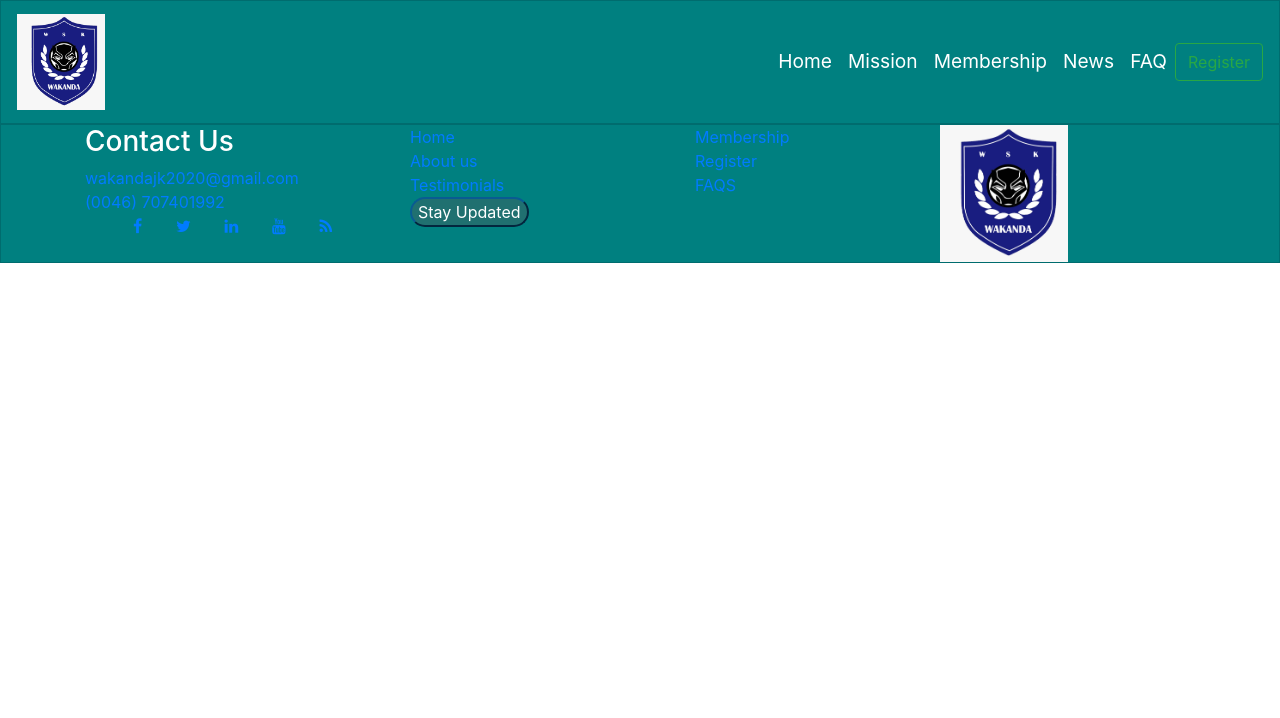
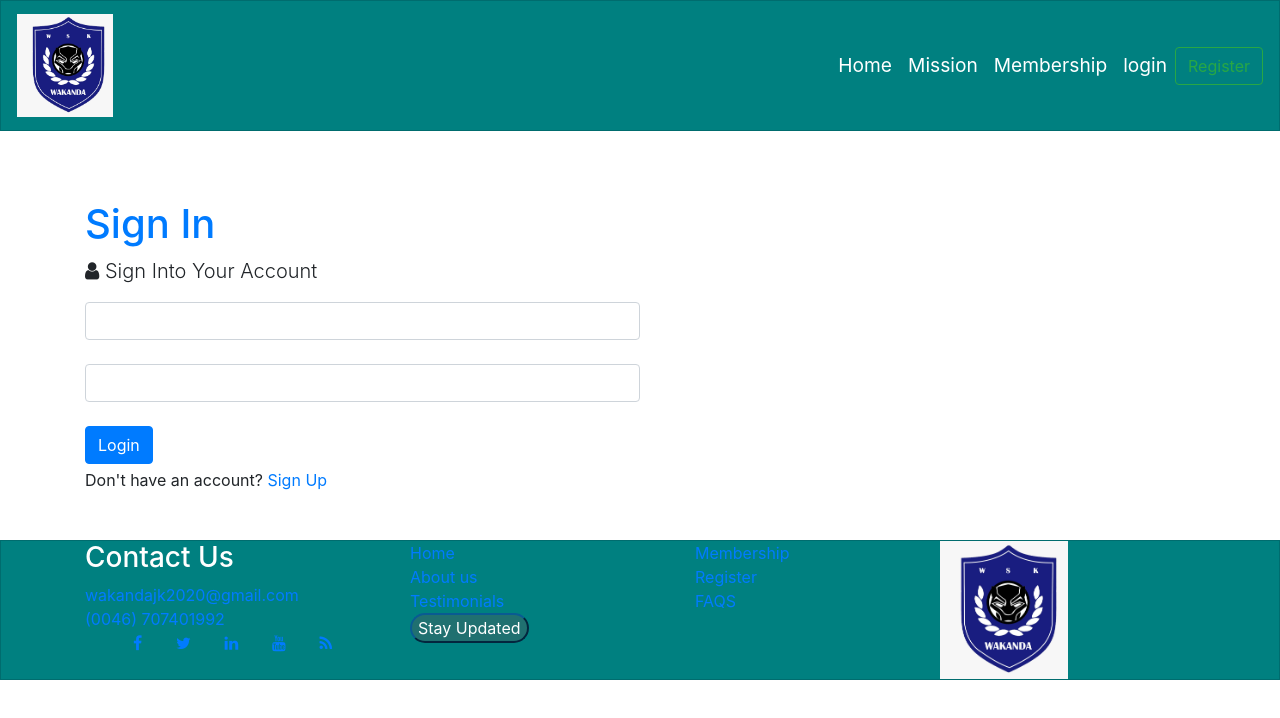
Before and after one commit to yvette809/wakanda-frontend, a React (Create React App) app: page /login in a window 1280 px wide. Shown: the top 718 px of the page. Built offline with nearby package versions, Linux system fonts and the light colour scheme.

Commit message:
auth nav link created

```diff
--- a/src/App.js
+++ b/src/App.js
@@ -13,8 +13,8 @@ import Testimonials from "../src/pages/Testimonials";
 import Faqs from "./pages/Faqs";
 import EventDetails from "./pages/EventDetails";
 import Register from "./components/auth/Register";
+import Login from "./components/auth/Login";
 import { BrowserRouter as Router, Route } from "react-router-dom";
-
 
 class App extends React.Component {
   render() {
@@ -29,6 +29,7 @@ class App extends React.Component {
         <Route path="/donate" component={Donate}></Route>
         <Route path="/testimonials" component={Testimonials}></Route>
         <Route path="/register" component={Register}></Route>
+        <Route path="/login" component={Login}></Route>
         <Route path="/eventdetails/:_id" component={EventDetails}></Route>
         <Footer />
       </Router>
--- a/src/actions/types.js
+++ b/src/actions/types.js
@@ -4,4 +4,5 @@ export const REGISTER_SUCCESS = "REGISTER_SUCCESS";
 export const REGISTER_FAIL = "REGISTER_FAIL";
 export const LOGIN_SUCCESS = "LOGIN_SUCCESS";
 export const LOGIN_FAIL = "LOGIN_FAIL";
+export const LOGOUT = "LOGOUT";
 export const AUTH_ERROR = "AUTH_ERROR";
--- a/src/components/auth/Login.js
+++ b/src/components/auth/Login.js
@@ -0,0 +1,64 @@
+import React, { useState } from "react";
+import { Container, Form, FormControl } from "react-bootstrap";
+import { Link, Redirect } from "react-router-dom";
+import { connect } from "react-redux";
+import { login } from "../../actions/auth";
+
+const Login = ({ login, isAuthenticated }) => {
+  const [formData, setFormData] = useState({
+    email: "",
+    password: "",
+  });
+
+  const { email, password } = formData;
+
+  const onChange = (e) =>
+    setFormData({ ...formData, [e.target.name]: e.target.value });
+
+  const onSubmit = (e) => {
+    e.preventDefault();
+    login(email, password);
+  };
+
+  if (isAuthenticated) {
+    return <Redirect to="/news" />;
+  }
+
+  return (
+    <Container className="mb-5" style={{ marginTop: "200px" }}>
+      <h1 className="large text-primary">Sign In</h1>
+      <p className="lead">
+        <i className="fa fa-user" /> Sign Into Your Account
+      </p>
+
+      <Form onSubmit={onSubmit} className="">
+        <FormControl
+          type="email"
+          value={email}
+          name="email"
+          onChange={onChange}
+          style={{ width: "50%" }}
+          className="mb-4"
+        />
+        <FormControl
+          type="password"
+          value={password}
+          name="password"
+          onChange={onChange}
+          style={{ width: "50%" }}
+          className="mb-4"
+        />
+        <input type="submit" className="btn btn-primary" value="Login" />
+      </Form>
+      <p className="my-1">
+        Don't have an account? <Link to="/register">Sign Up</Link>
+      </p>
+    </Container>
+  );
+};
+
+const mapStateToProps = (state) => ({
+  isAuthenticated: state.auth.isAuthenticated,
+});
+
+export default connect(mapStateToProps, { login })(Login);
--- a/src/components/auth/Register.js
+++ b/src/components/auth/Register.js
@@ -1,10 +1,11 @@
 import React, { useState } from "react";
+import { Container, Form, FormControl } from "react-bootstrap";
 import { connect } from "react-redux";
 import { Link, Redirect } from "react-router-dom";
 import { setAlert } from "../../actions/alert";
 import { register } from "../../actions/auth";
 
-const Register = ({ setAlert,register, isAuthenticated }) => {
+const Register = ({ setAlert, register, isAuthenticated }) => {
   const [formData, setFormData] = useState({
     name: "",
     email: "",
@@ -27,16 +28,16 @@ const Register = ({ setAlert,register, isAuthenticated }) => {
   };
 
   if (isAuthenticated) {
-    return <Redirect to="/" />;
+    return <Redirect to="/home" />;
   }
 
   return (
-    <>
+    <Container id="login_section">
       <h1 className="large text-primary">Sign Up</h1>
       <p className="lead">
         <i className="fas fa-user" /> Create Your Account
       </p>
-      <form className="form" onSubmit={onSubmit}>
+      {/* <form className="form" onSubmit={onSubmit}>
         <div className="form-group">
           <input
             type="text"
@@ -78,11 +79,53 @@ const Register = ({ setAlert,register, isAuthenticated }) => {
           />
         </div>
         <input type="submit" className="btn btn-primary" value="Register" />
-      </form>
+      </form> */}
+
+      <Form onSubmit={onSubmit}>
+        <FormControl
+          type="text"
+          value={name}
+          name="name"
+          placeholder="Name"
+          onChange={onChange}
+          className="mb-4 py-3"
+        />
+        <FormControl
+          type="email"
+          value={email}
+          name="email"
+          placeholder="Email Address"
+          onChange={onChange}
+          className="mb-4 py-3"
+        />
+        <FormControl
+          type="password"
+          value={password}
+          name="password"
+          placeholder="password"
+          className="mb-4 py-3"
+          onChange={onChange}
+          required
+        />
+        <FormControl
+          type="password"
+          value={password2}
+          name="password2"
+          placeholder="confirm password"
+          className="mb-4 py-3"
+          onChange={onChange}
+        />
+        <input
+          type="submit"
+          className="btn btn-primary"
+          value="Register"
+          onClick={onSubmit}
+        />
+      </Form>
       <p className="my-1">
         Already have an account? <Link to="/login">Sign In</Link>
       </p>
-    </>
+    </Container>
   );
 };
 
--- a/src/pages/Footer.jsx
+++ b/src/pages/Footer.jsx
@@ -7,13 +7,13 @@ const  Footer = ()=>{
     return(
 <footer>
   <div className=" container">
-    <div className="row d-flex-inline">
+    <div className="row d-flex-inline text-white">
       <div className="col-sm-3">
           <h3 className = "text-white" >Contact Us</h3>
             <a href="wakandajk2020@gmail.com" class="contact-link">wakandajk2020@gmail.com</a><br/>
             <a href="tel:0121234" class="contact-link">(0046) 707401992</a>
             <div className=" footer-social">
-            <ul className="d-flex justify-content-between align-start">
+            <ul className="d-flex justify-content-between align-start ">
               <li className= "mx-2"><a href="https://www.facebook.com/?ref=tn_tnmn"><i className="fa fa-facebook"></i></a></li>
               <li className= "mx-2"><a href="#"><i className="fa fa-twitter"></i></a></li>
               <li className= "mx-2"><a href="#"><i className="fa fa-linkedin"></i></a></li>
--- a/src/pages/Home.jsx
+++ b/src/pages/Home.jsx
@@ -231,7 +231,7 @@ const Home = () => {
                 </p>
                 <p>
                   <Link to="/mission">
-                    <Button variant="primary" className="first_button">
+                    <Button variant="primary" className="first_button font-bold" style={{fontSize:"1.2rem"}}>
                       About Us
                     </Button>
                   </Link>
--- a/src/pages/Mission.jsx
+++ b/src/pages/Mission.jsx
@@ -5,10 +5,10 @@ import { FaFighterJet } from "react-icons/fa";
 const Mission = () => {
   return (
     <>
-      <div className="container mb-5 team">
+      <div className="container mb-5 team" style={{marginTop:"200px"}}>
         <div>
           {" "}
-          <h2>About Us</h2>
+          <h2 className="text-center mb-3">About Us</h2>
         </div>
         <div className="row mb-4 about_us">
           <div className="col col-md-8 about_us_img"></div>
--- a/src/pages/Navigation.jsx
+++ b/src/pages/Navigation.jsx
@@ -1,13 +1,17 @@
-import React, { Component } from "react";
+import React from "react";
 import { Navbar, Nav, Form, Button } from "react-bootstrap";
 import { Link } from "react-router-dom";
+import { connect } from "react-redux";
+import { logout } from "../actions/auth";
 import logo from "../../src/wlogo.jpg";
 import "../../src/App.css";
 
-class Navigation extends Component {
-  render() {
-    return (
-      <Navbar bg="" expand="lg" className="navigation ">
+const Navigation = ({ auth: { isAuthenticated }, logout }) => {
+  console.log("is authenticated is", isAuthenticated);
+  const authLinks = (
+    <>
+      <Navbar.Toggle aria-controls="basic-navbar-nav" />
+      <Navbar.Collapse id="basic-navbar-nav">
         <Link to="/">
           <Navbar.Brand href="#home">
             <img
@@ -19,8 +23,33 @@ class Navigation extends Component {
             />
           </Navbar.Brand>
         </Link>
+        <Nav className="mr-auto d-flex justify-content-start align-items-start">
+          <Link to="/news" className="nav-link">
+            News
+          </Link>
+          <Link to="/" onClick={logout} className="nav-link">
+            <i className="fa fa-sign-out">Logout</i>
+          </Link>
+        </Nav>
+      </Navbar.Collapse>
+    </>
+  );
+
+  const guestLinks = (
+    <>
       <Navbar.Toggle aria-controls="basic-navbar-nav" />
       <Navbar.Collapse id="basic-navbar-nav">
+        <Link to="/">
+          <Navbar.Brand href="#home">
+            <img
+              src={logo}
+              alt="wakanda logo"
+              style={{
+                width: "12%",
+              }}
+            />
+          </Navbar.Brand>
+        </Link>
         <Nav className="mr-auto d-flex justify-content-start align-items-start">
           <Link to="/" className="nav-link">
             Home
@@ -31,11 +60,9 @@ class Navigation extends Component {
           <Link to="/membership" className="nav-link">
             Membership
           </Link>
-            <Link to="/news" className="nav-link">
-              News
-            </Link>
-            <Link to="/faq" className="nav-link">
-              FAQ
+
+          <Link to="/login" className="nav-link">
+            login
           </Link>
         </Nav>
         <Form inline>
@@ -44,9 +71,19 @@ class Navigation extends Component {
           </Link>
         </Form>
       </Navbar.Collapse>
+    </>
+  );
+
+  console.log("==>", isAuthenticated);
+  return (
+    <Navbar bg="" expand="lg" className="navigation fixed-top">
+      <>{isAuthenticated ? authLinks : guestLinks}</>
     </Navbar>
   );
-  }
-}
+};
 
-export default Navigation;
+const mapStateToProps = (state) => ({
+  auth: state.auth,
+});
+
+export default connect(mapStateToProps, { logout })(Navigation);
--- a/src/reducers/auth.js
+++ b/src/reducers/auth.js
@@ -3,6 +3,7 @@ import {
   REGISTER_FAIL,
   LOGIN_SUCCESS,
   LOGIN_FAIL,
+  LOGOUT,
   AUTH_ERROR,
 } from "../actions/types";
 
@@ -26,6 +27,7 @@ export default function (state = initialState, action) {
     case REGISTER_FAIL:
     case AUTH_ERROR:
     case LOGIN_FAIL:
+    case LOGOUT:
       localStorage.removeItem("token");
       return {
         ...state,
```
Also changed, not shown: src/App.css (+16 -4 lines), src/actions/auth.js (+19 -16 lines). Lines whose indentation alone changed are shown as unchanged.
